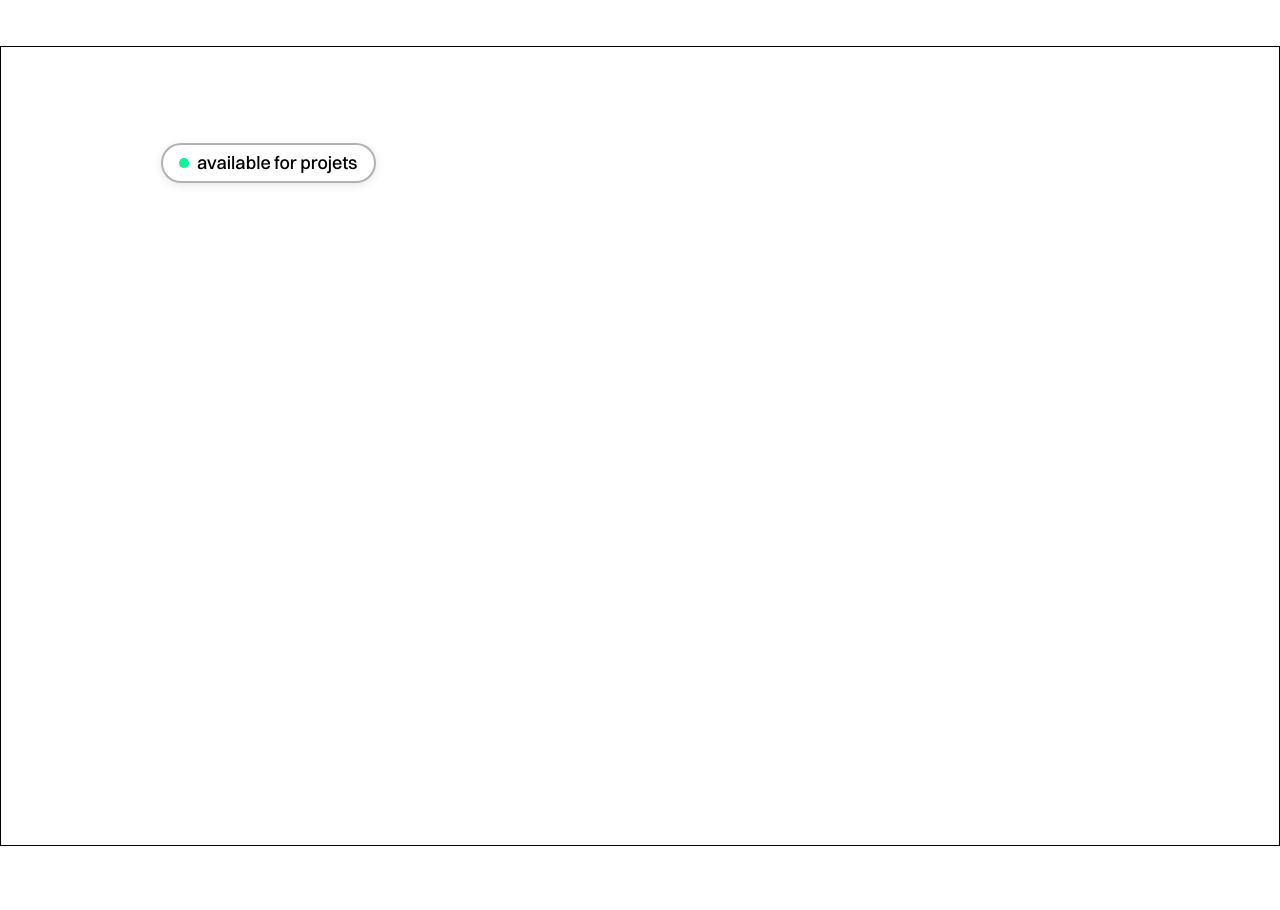
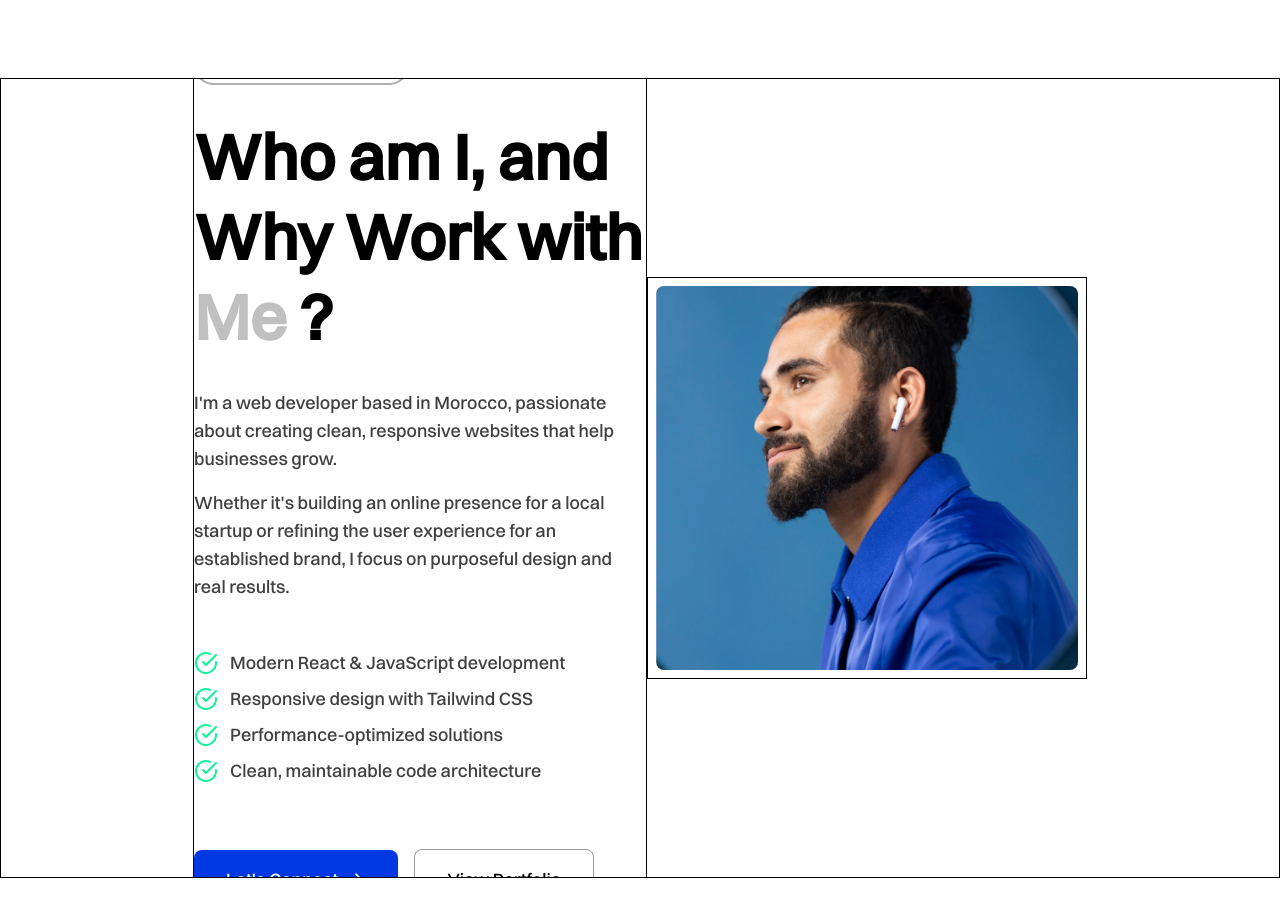
Before and after one commit to theo-code1/MyPortfolio, a React (Vite) app: page / in a window 1280 px wide. Shown: the part 1042-1952 px from the top of the page. Before the commit the page ends 1888 px from the top, so only its background shows below. Built offline with nearby package versions, Linux system fonts and the light colour scheme.

Commit message:
Refactor code structure for improved readability and maintainability

```diff
--- a/index.html
+++ b/index.html
@@ -1,5 +1,5 @@
 <!doctype html>
-<html lang="en">
+<html lang="en" class="scroll-smooth">
   <head>
     <meta charset="UTF-8" />
     <!-- <link rel="icon" type="image/svg+xml" href="/vite.svg" /> -->
--- a/src/Components/AboutSection.jsx
+++ b/src/Components/AboutSection.jsx
@@ -1,16 +1,34 @@
 import React from 'react'
+import CheckCircle from '../assets/Icons/CheckCircle'
+import RightArrow from '../assets/Icons/RightArrow'
+import ProfileImg from '../assets/ProfileImg.webp'
 
 const AboutSection = () => {
   return (
-    <section className='h-screen max-w-screen font-switzer flex flex-col items-start px-40 pt-24 overflow-x-hidden border'>
-        <div className="content-side">
-            <div className="online flex items-center gap-2 px-4 py-1 bg-white border-2 border-black/30 rounded-full shadow-[0_2px_10px_0_var(--color-shadow-black)]">
+    <section id='About-section' className='h-screen max-w-screen font-switzer flex items-center justify-between px-48 my-8 overflow-x-hidden border'>
+        <div className="content-side w-[52%] flex flex-col gap-8 border ">
+            <div className="online w-fit flex items-center gap-2 px-4 py-1 bg-white border-2 border-black/30 rounded-full ">
                 <div className="dot bg-primary-green size-2.5 rounded-full"></div>
-                <h3 className='text-lg text-black'>available for projets</h3>
+                <h3 className='text-lg text-black font-medium'>available for projets</h3>
+            </div>
+            <h1 className='text-[64px] leading-20 font-extrabold'>Who am I, and<br />Why Work with <span className='text-silver'>Me</span> ? </h1>
+            <div className="paragraphs flex flex-col gap-4 text-start mb-4">
+                <p className='text-lg text-black/75'>I&apos;m a web developer based in Morocco, passionate about creating clean, responsive websites that help businesses grow.</p>
+                <p className='text-lg text-black/75'>Whether it&apos;s building an online presence for a local startup or refining the user experience for an established brand, I focus on purposeful design and real results.</p>
+            </div>
+            <ul className='space-y-2 text-lg text-black/75 font-medium mb-8'>
+                <li className={`flex items-center gap-3`}><CheckCircle className='text-2xl text-primary-green' />Modern React & JavaScript development</li>
+                <li className={`flex items-center gap-3`}><CheckCircle className='text-2xl text-primary-green' />Responsive design with Tailwind CSS</li>
+                <li className={`flex items-center gap-3`}><CheckCircle className='text-2xl text-primary-green' />Performance-optimized solutions</li>
+                <li className={`flex items-center gap-3`}><CheckCircle className='text-2xl text-primary-green' />Clean, maintainable code architecture</li>
+            </ul>
+            <div className="ctas-buttons flex items-center gap-4 ">
+                <a href='#' className='flex items-center gap-2 text-lg text-white bg-primary-blue px-8 py-4 rounded-lg group cursor-pointer ' >Let's Connect <RightArrow className='text-xl group-hover:translate-x-2 transition-all duration-200' /></a>
+                <a href='#' className='text-lg border border-black/40 px-8 py-4 rounded-lg hover:shadow-[0_2px_20px_0_var(--color-shadow-black)] transition-all duration-200 cursor-pointer ' >View Portfolio</a>
             </div>
         </div>
-        <div className="img-side">
-
+        <div className="img-side border w-fit ">
+            <img src={ProfileImg} alt="Profile Image" className='w-112 h-100 object-cover rounded-2xl border-8  border-white ' />
         </div>
     </section>
   )
--- a/src/Components/HeroSection.jsx
+++ b/src/Components/HeroSection.jsx
@@ -40,8 +40,8 @@ const HeroSection = () => {
               </div>
               <h3 className='text-xl font-switzer text-dark-blue mb-8 animate-poop' style={{"--delay": 8}}>Never miss a note, an idea, or a connection again—stay organized, inspired,<br />and effortlessly connected every step of the way.</h3>
               <div className="cta-buttons flex items-center gap-6 mx-auto animate-position-opacity">
-                  <button type="button" className='flex items-center gap-2 px-8 py-4 bg-white border-2 border-black rounded-xl font-switzer font-medium text-lg hover:shadow-[0_2px_20px_0_var(--color-shadow-black)] cursor-pointer transition-all duration-200 group'>See Projects <SeeArrow className='text-2xl group-hover:translate-x-2  transition-all duration-200' /></button>
-                  <button type="button" className='flex items-center gap-2 px-8 py-4 bg-primary-blue text-white rounded-xl font-switzer font-medium text-lg hover:brightness-95 active:brightness-80 transition-all duration-200 cursor-pointer group'>Start Your Project <GoArrow className='text-2xl group-hover:translate-x-2 group-hover:-translate-y-1 group-hover:scale-[1.1] transition-all duration-200'/></button>
+                  <a href="#" className='flex items-center gap-2 px-8 py-4 bg-white border-2 border-black rounded-xl font-switzer font-medium text-lg hover:shadow-[0_2px_20px_0_var(--color-shadow-black)] cursor-pointer transition-all duration-200 group'>See Projects <SeeArrow className='text-2xl group-hover:translate-x-2  transition-all duration-200' /></a>
+                  <a href="#" className='flex items-center gap-2 px-8 py-4 bg-primary-blue text-white rounded-xl font-switzer font-medium text-lg hover:brightness-95 active:brightness-80 transition-all duration-200 cursor-pointer group'>Start Your Project <GoArrow className='text-2xl group-hover:translate-x-2 group-hover:-translate-y-1 group-hover:scale-[1.1] transition-all duration-200'/></a>
               </div>
               <div className="trust flex gap-4 items-center mx-auto animate-blur mb-24">
                 <h3 className='text-lg text-dark-blue font-medium'>Trusted by</h3>
--- a/src/Components/NavBar.jsx
+++ b/src/Components/NavBar.jsx
@@ -26,8 +26,8 @@ import useScrollDirection from './hook/UseScrollDirection';
 
         <ul className={`bg-white px-8 py-3 rounded-full shadow-[0_3px_10px_0_var(--color-shadow-black)] border border-black/10 flex items-center gap-16 text-[16px] font-switzer font-medium ${isScrolled ? 'mx-auto' : ''}`}>
             <li><a href='#hero-section' className='cursor-pointer text-black hover:text-dark-blue px-2 py-1 transition-all duration-200'>Overview</a></li>
-            <li><a href='#' className='cursor-pointer text-black hover:text-dark-blue px-2 py-1 transition-all duration-200'>About</a></li>
-            <li><a href='#' className='cursor-pointer text-black hover:text-dark-blue px-2 py-1 transition-all duration-200'>Work</a></li>
+            <li><a href='#About-section' className='cursor-pointer text-black hover:text-dark-blue px-2 py-1 transition-all duration-200'>About</a></li>
+            <li><a href='#work-section' className='cursor-pointer text-black hover:text-dark-blue px-2 py-1 transition-all duration-200'>Work</a></li>
             <li><a className='cursor-pointer text-black hover:text-dark-blue px-2 py-1 transition-all duration-200'>Contact</a></li>
         </ul>
 
--- /dev/null
+++ b/src/assets/Icons/CheckCircle.jsx
@@ -0,0 +1,20 @@
+function FiCheckCircle(props) {
+  return (
+    <svg
+      stroke="currentColor"
+      fill="none"
+      strokeWidth={2}
+      viewBox="0 0 24 24"
+      strokeLinecap="round"
+      strokeLinejoin="round"
+      height="1em"
+      width="1em"
+      {...props}
+    >
+      <path d="M22 11.08V12a10 10 0 1 1-5.93-9.14" />
+      <polyline points="22 4 12 14.01 9 11.01" />
+    </svg>
+  );
+}
+
+export default FiCheckCircle;
--- /dev/null
+++ b/src/assets/Icons/RightArrow.jsx
@@ -0,0 +1,20 @@
+function FiArrowRight(props) {
+  return (
+    <svg
+      stroke="currentColor"
+      fill="none"
+      strokeWidth={2}
+      viewBox="0 0 24 24"
+      strokeLinecap="round"
+      strokeLinejoin="round"
+      height="1em"
+      width="1em"
+      {...props}
+    >
+      <line x1={5} y1={12} x2={19} y2={12} />
+      <polyline points="12 5 19 12 12 19" />
+    </svg>
+  );
+}
+
+export default FiArrowRight;
```
Also changed, not shown: src/Components/InfiniteCarousel.jsx (added), src/assets/ProfileImg.webp (added).
